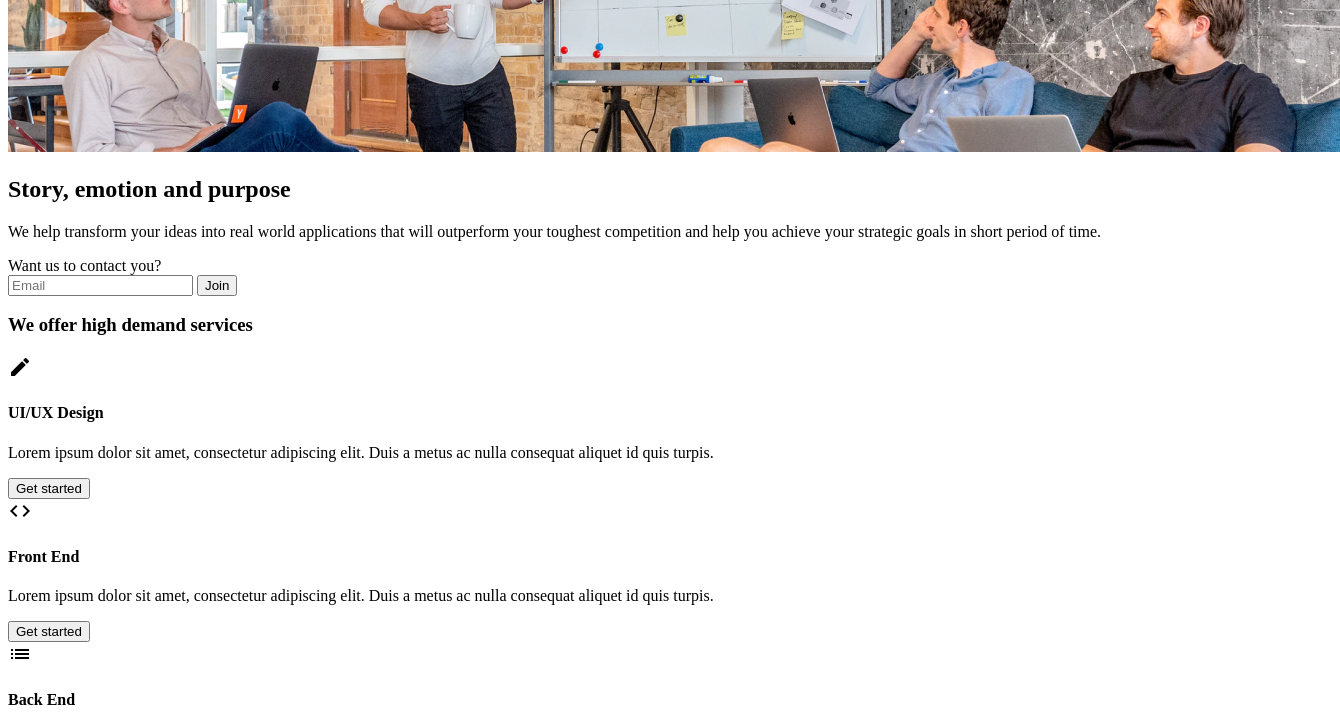
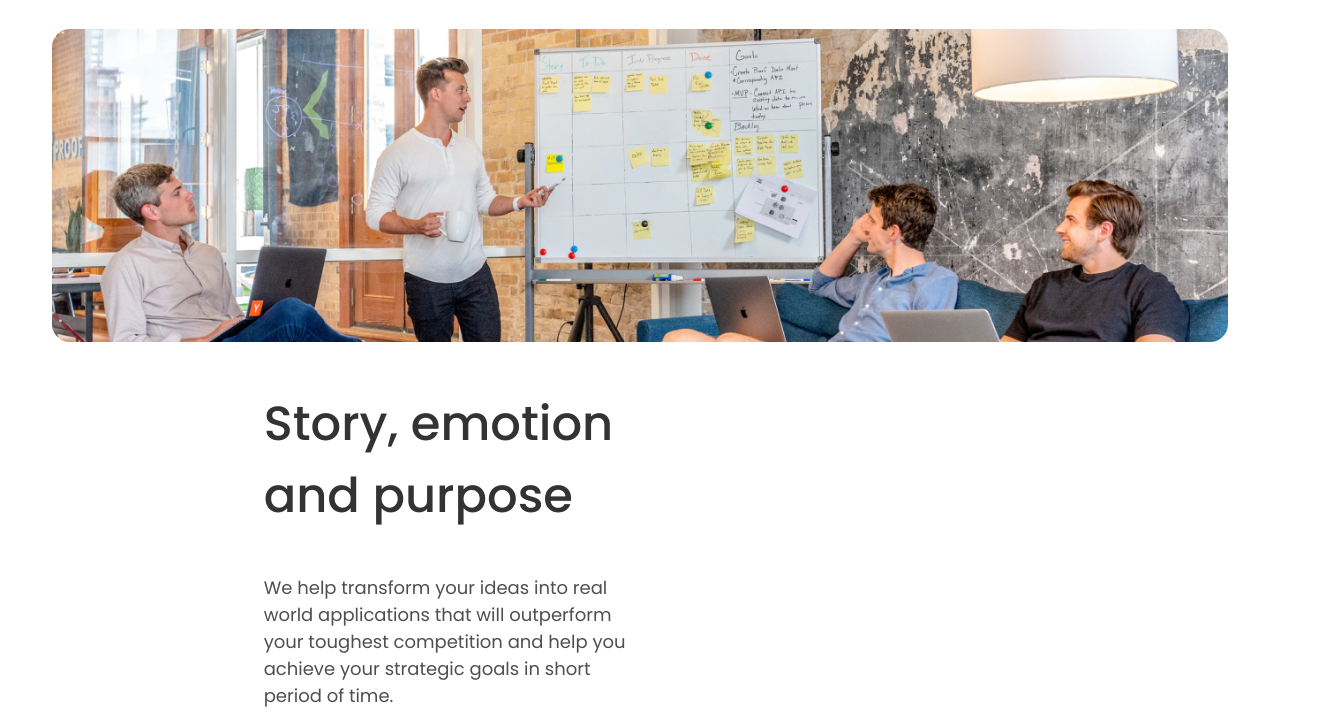
Before and after one commit to Agexandro/EdiePage, a plain HTML site: page index.html in a window 1280 px wide. Shown: the part 375-1103 px from the top of the page, 1340 px wide, since content can reach past the window. Drawn offline with Linux system fonts and the light colour scheme; the site is published under a folder, as on GitHub Pages, so addresses that start at the root find nothing.

Commit message:
Update index.html

```diff
--- a/index.html
+++ b/index.html
@@ -12,7 +12,7 @@
     rel="stylesheet" />
   <link href="https://fonts.googleapis.com/css2?family=Material+Icons" rel="stylesheet">
 
-  <link rel="stylesheet" href="/assets/main.css">
+  <link rel="stylesheet" href="assets/main.css">
 </head>
 
 <body>
```
